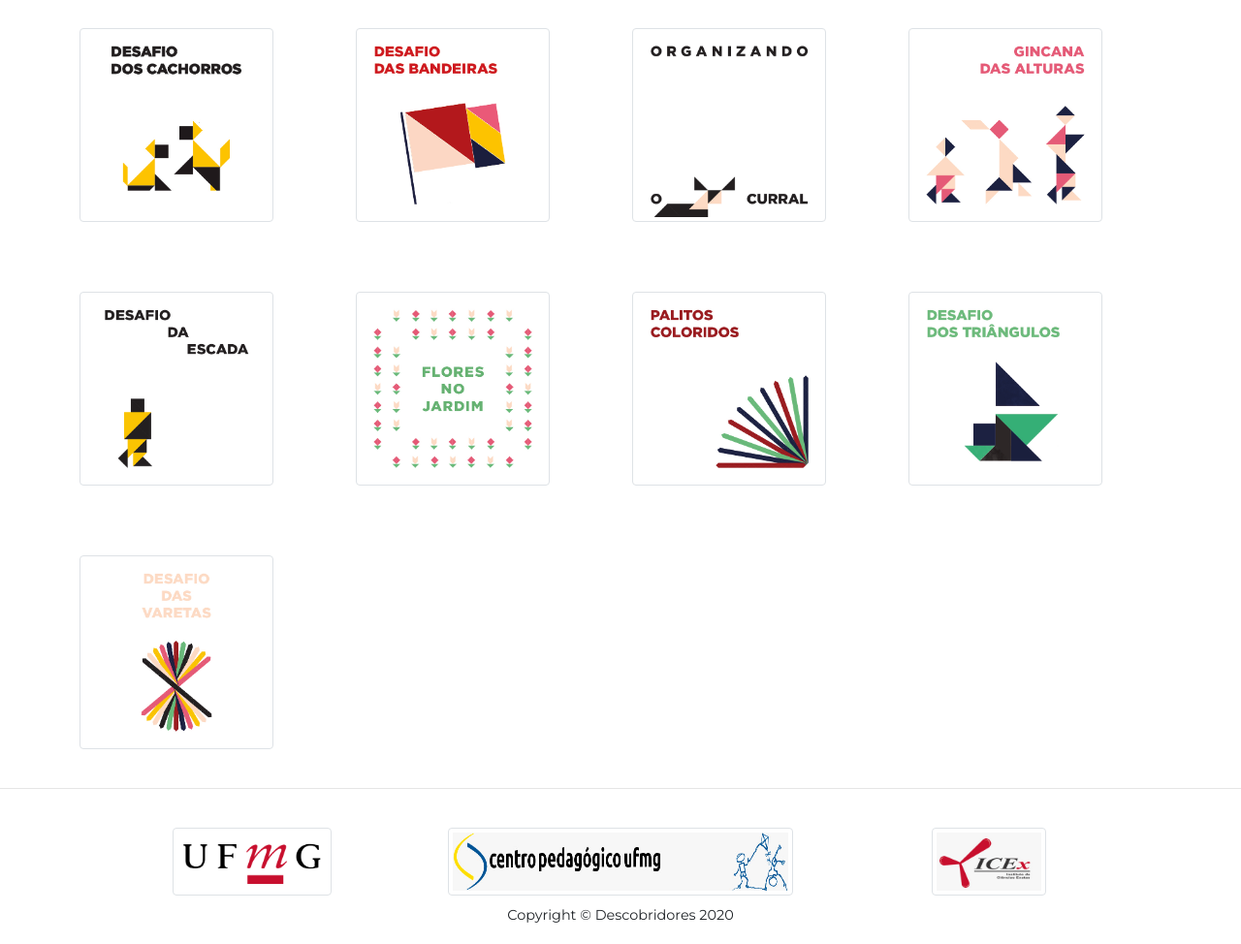
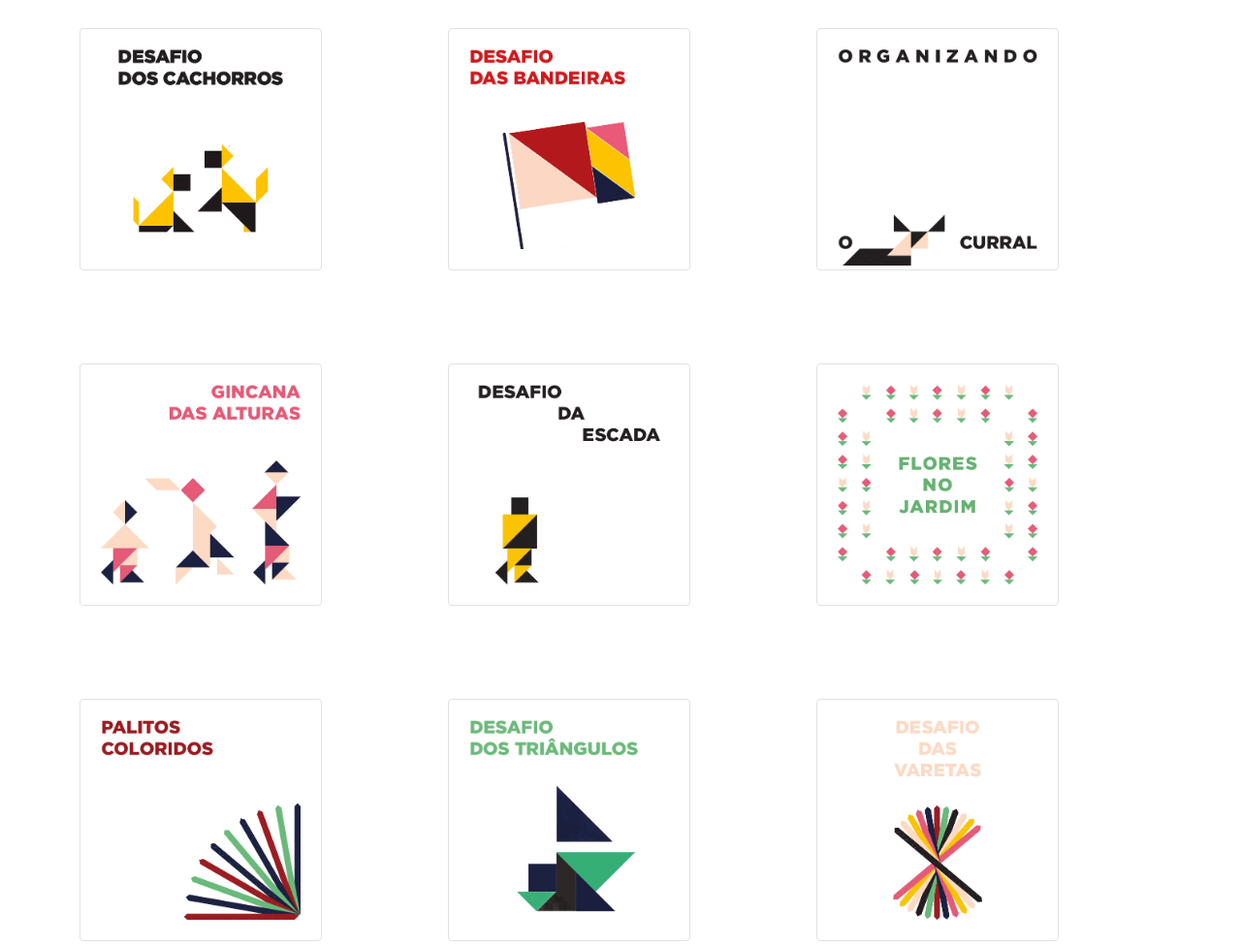
Before and after one commit to Descobridores/descobridores-versao-3, a plain HTML site: page index.html in a window 1280 px wide. Shown: the part 354-1328 px from the top of the page at 97% size. Drawn offline with nearby package versions, Linux system fonts and the light colour scheme; a web font is replaced by a local one.

Commit message:
consertando imagens

```diff
--- a/index.html
+++ b/index.html
@@ -215,25 +215,25 @@
         <!-- Page -->
         <div class="container">
           <div class="row">
-            <div class="col-lg-3 col-md-6 col-sm-12">
+            <div class="col-lg-4 col-md-6 col-sm-12">
               <a href="#">
                 <img
                   class="img-fluid img-thumbnail zoom"
                   src="./assets/img/Vinhetas/cachorros.jpg"
-                  style="height: 200px; width: 200px"
+                  style="height: 250px; width: 250px"
                 />
               </a>
             </div>
-            <div class="col-lg-3 col-md-6 col-sm-12">
+            <div class="col-lg-4 col-md-6 col-sm-12">
               <a href="#">
                 <img
                   class="img-fluid img-thumbnail zoom"
                   src="./assets/img/Vinhetas/bandeira.jpg"
-                  style="height: 200px; width: 200px"
+                  style="height: 250px; width: 250px"
                 />
               </a>
             </div>
-            <div class="col-lg-3 col-md-6 col-sm-12">
+            <div class="col-lg-4 col-md-6 col-sm-12">
               <a
                 onclick="window.localStorage.setItem('aleatorio','false'); window.localStorage.setItem('indice', 5);"
                 href="./desafio.html"
@@ -241,16 +241,7 @@
                 <img
                   class="img-fluid img-thumbnail zoom"
                   src="./assets/img/Vinhetas/curral.jpg"
-                  style="height: 200px; width: 200px"
-                />
-              </a>
-            </div>
-            <div class="col-lg-3 col-md-6 col-sm-12">
-              <a href="#">
-                <img
-                  class="img-fluid img-thumbnail zoom"
-                  src="./assets/img/Vinhetas/alturas.jpg"
-                  style="height: 200px; width: 200px"
+                  style="height: 250px; width: 250px"
                 />
               </a>
             </div>
@@ -258,8 +249,18 @@
           <br />
           <br />
           <br />
+          <br />
           <div class="row">
-            <div class="col-lg-3 col-md-6 col-sm-12">
+            <div class="col-lg-4 col-md-6 col-sm-12">
+              <a href="#">
+                <img
+                  class="img-fluid img-thumbnail zoom"
+                  src="./assets/img/Vinhetas/alturas.jpg"
+                  style="height: 250px; width: 250px"
+                />
+              </a>
+            </div>
+            <div class="col-lg-4 col-md-6 col-sm-12">
               <a
                 onclick="window.localStorage.setItem('aleatorio','false'); window.localStorage.setItem('indice', 4);"
                 href="./desafio.html"
@@ -267,20 +268,26 @@
                 <img
                   class="img-fluid img-thumbnail zoom"
                   src="./assets/img/Vinhetas/escada.jpg"
-                  style="height: 200px; width: 200px"
+                  style="height: 250px; width: 250px"
                 />
               </a>
             </div>
-            <div class="col-lg-3 col-md-6 col-sm-12">
+            <div class="col-lg-4 col-md-6 col-sm-12">
               <a href="#">
                 <img
                   class="img-fluid img-thumbnail zoom"
                   src="./assets/img/Vinhetas/flores.jpg"
-                  style="height: 200px; width: 200px"
+                  style="height: 250px; width: 250px"
                 />
               </a>
             </div>
-            <div class="col-lg-3 col-md-6 col-sm-12">
+          </div>
+          <br />
+          <br />
+          <br />
+          <br />
+          <div class="row">
+            <div class="col-lg-4 col-md-6 col-sm-12">
               <a
                 onclick="window.localStorage.setItem('aleatorio','false'); window.localStorage.setItem('indice', 2);"
                 href="./desafio.html"
@@ -288,30 +295,25 @@
                 <img
                   class="img-fluid img-thumbnail zoom"
                   src="./assets/img/Vinhetas/palitos.jpg"
-                  style="height: 200px; width: 200px"
+                  style="height: 250px; width: 250px"
                 />
               </a>
             </div>
-            <div class="col-lg-3 col-md-6 col-sm-12">
+            <div class="col-lg-4 col-md-6 col-sm-12">
               <a href="#">
                 <img
                   class="img-fluid img-thumbnail zoom"
                   src="./assets/img/Vinhetas/triangulos.jpg"
-                  style="height: 200px; width: 200px"
+                  style="height: 250px; width: 250px"
                 />
               </a>
             </div>
-          </div>
-          <br />
-          <br />
-          <br />
-          <div class="row">
-            <div class="col-lg-3 col-md-6 col-sm-12">
+            <div class="col-lg-4 col-md-6 col-sm-12">
               <a href="#">
                 <img
                   class="img-fluid img-thumbnail zoom"
                   src="./assets/img/Vinhetas/varetas.jpg"
-                  style="height: 200px; width: 200px"
+                  style="height: 250px; width: 250px"
                 />
               </a>
             </div>
```
